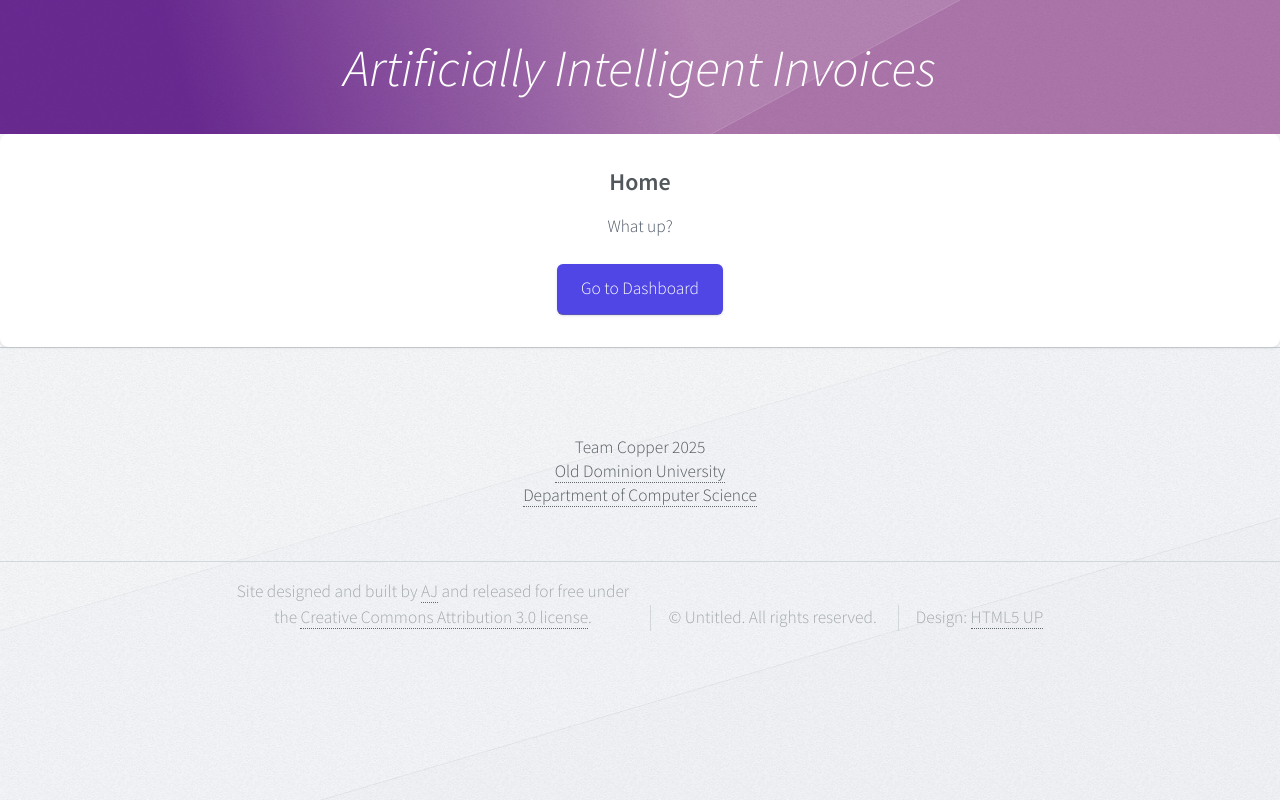
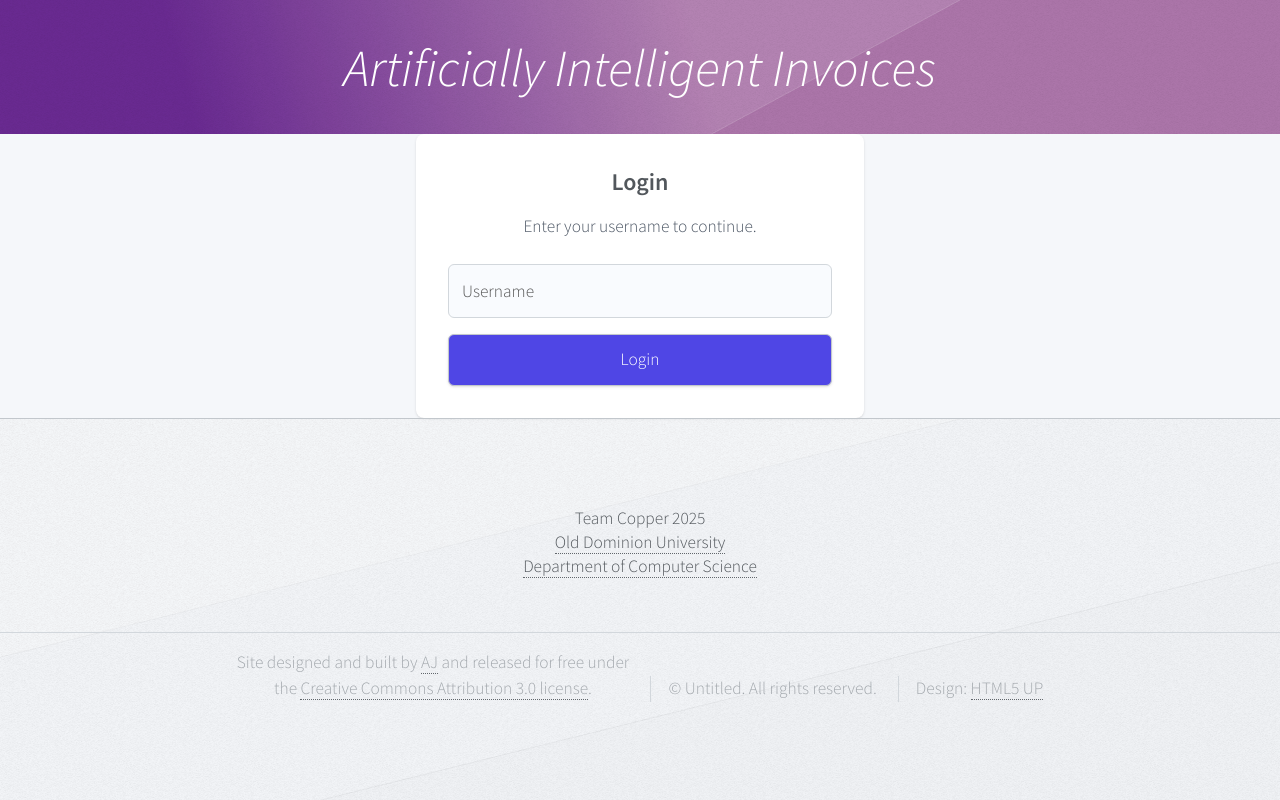
Before and after one commit to cs-ddjor001/S26-TeamCopper-InvoiceAI, a Flask app: page / in a window 1280 px wide. Run offline with Flask 3, Linux system fonts and the light colour scheme; some libraries are stand-ins or nearby versions.

Commit message:
Created basic login page

```diff
--- a/app.py
+++ b/app.py
@@ -25,6 +25,7 @@ def dashboard():
     invoices = models.Invoice.query.all()
     return render_template("dashboard.html", invoices=invoices)
 
+
 if __name__ == "__main__":
     with app.app_context():
         db.create_all()
--- a/templates/index.html
+++ b/templates/index.html
@@ -1,17 +1,54 @@
-{% extends "base.html" %}
+{% extends "base.html" %} {% block title %}Home{% endblock %} {% block content
+%}
 
-{% block title %}Home{% endblock %}
+<div class="bg-white p-8 rounded-lg shadow max-w-md mx-auto text-center">
+	<h1 class="text-2xl font-semibold mb-4">Login</h1>
+	<p class="text-gray-600 mb-6">Enter your username to continue.</p>
 
-{% block content %}
+	<form id="login-form" class="space-y-4">
+		<input
+			id="username"
+			type="text"
+			placeholder="Username"
+			class="w-full border border-gray-300 rounded-md px-4 py-2"
+			required
+		/>
+		<button
+			type="submit"
+			class="w-full bg-indigo-600 text-white px-6 py-3 rounded-md shadow hover:bg-indigo-700 transition"
+		>
+			Login
+		</button>
+	</form>
 
-<div class="bg-white p-8 rounded-lg shadow text-center">
-    <h1 class="text-2xl font-semibold mb-4">Home</h1>
-    <p class="text-gray-600 mb-6">What up?</p>
-
-    <a href="/dashboard"
-       class="inline-block bg-indigo-600 text-white px-6 py-3 rounded-md shadow hover:bg-indigo-700 transition">
-        Go to Dashboard
-    </a>
+	<p id="login-error" class="text-red-600 mt-4 hidden"></p>
 </div>
 
+<script>
+	const routeByUser = {
+		"sally.admin": "/admin",
+		"tom.ap": "/ap",
+		"jim.model": "/model_trainer",
+	};
+
+	document
+		.getElementById("login-form")
+		.addEventListener("submit", function (event) {
+			event.preventDefault();
+
+			const usernameInput = document.getElementById("username");
+			const errorEl = document.getElementById("login-error");
+			const username = usernameInput.value.trim().toLowerCase();
+
+			if (routeByUser[username]) {
+				window.location.href = routeByUser[username];
+				return;
+			}
+
+			errorEl.textContent =
+				"Unknown username. Try sally.admin, tom.ap, or jim.model.";
+			errorEl.classList.remove("hidden");
+		});
+</script>
+
 {% endblock %}
```
